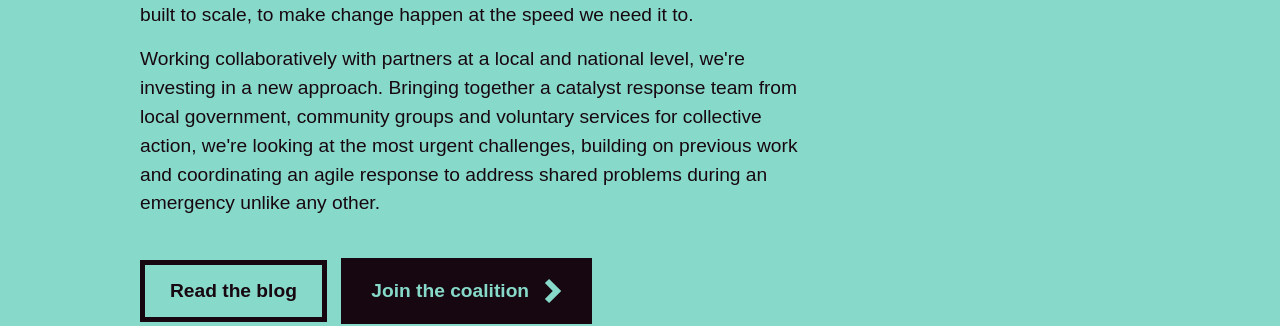
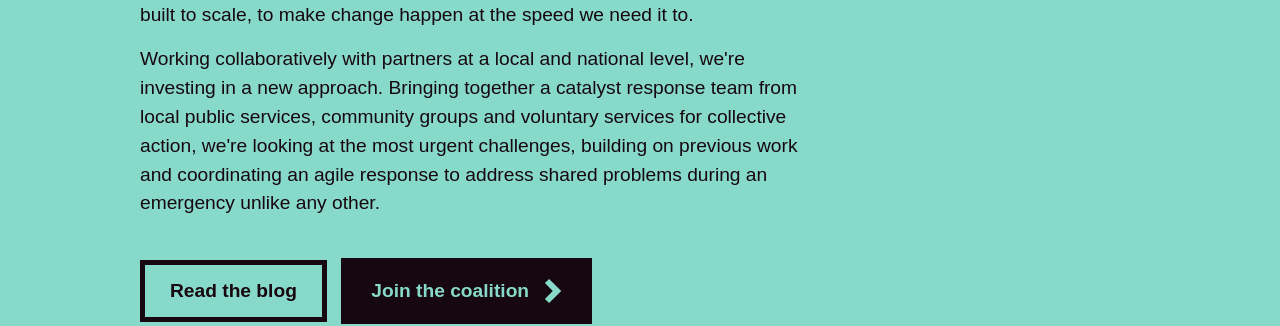
Before and after one commit to wearefuturegov/london-coronavirus-response-microsite, a Jekyll site: the page built from index.markdown, in a window 1280 px wide. Shown: the part 455-781 px from the top of the page. Built offline with Jekyll 4.4.1, drawn with Linux system fonts in a browser that asks for light colours; some web fonts are replaced.

Commit message:
Update home.html

```diff
--- a/_layouts/home.html
+++ b/_layouts/home.html
@@ -6,7 +6,7 @@
         <hr class="hero__divider"/>
         <p>Coronavirus has taken hold at a societal level across the UK. More than ever, we need a new approach to addressing these challenges in a way that is truly built to scale, to make change happen at the speed we need it to.</p>
         <p>Working collaboratively with partners at a local and national level, we're investing in a new approach.
-            Bringing together a catalyst response team from local government, community groups and voluntary services for collective action,
+            Bringing together a catalyst response team from local public services, community groups and voluntary services for collective action,
             we're looking at the most urgent challenges, building on previous work and coordinating an agile response to address shared problems during an emergency unlike any other.</p>
         <div class="actions">
             <a class="actions__button" href="/blog/localgov-directory-for-coronavirus-support">
```
